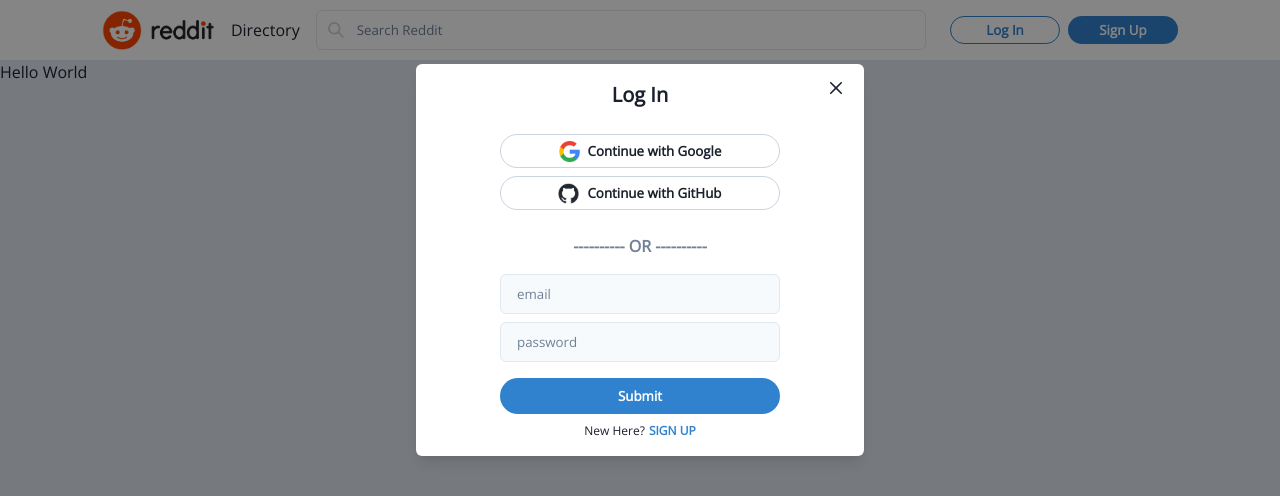
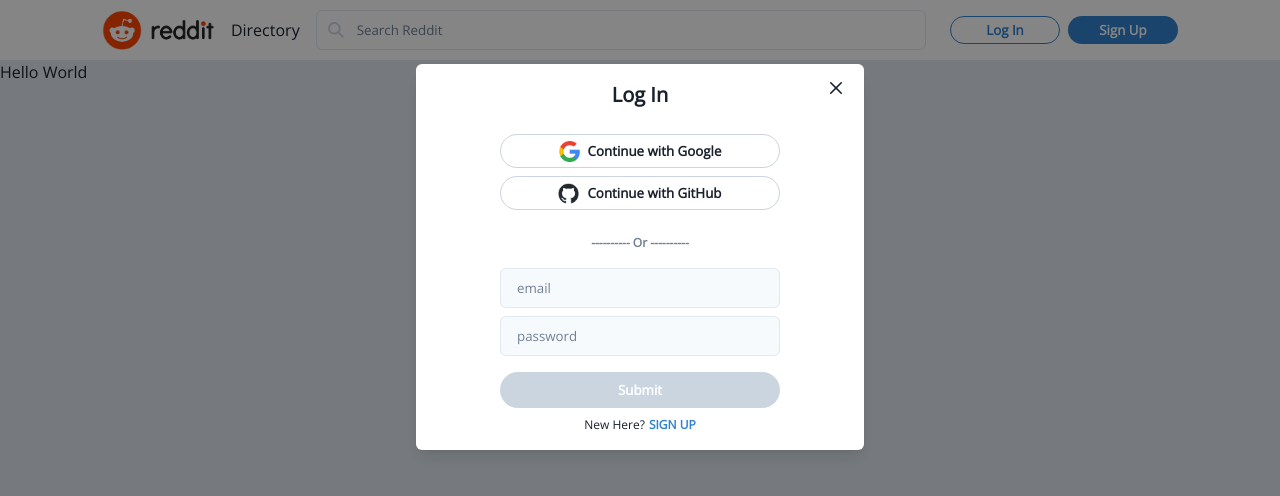
Before and after one commit to steinbergpeter/reddit-clone, a Next.js app: page / in a window 1280 px wide. Both pictures are taken after a click on the button "Log In". Shown: the top 496 px of the page. Built offline with nearby package versions, Linux system fonts and the light colour scheme; no server answers.

Commit message:
finish login & signup, also errors, but not yet login success

```diff
--- a/src/components/Modals/AuthModal/AuthModal.tsx
+++ b/src/components/Modals/AuthModal/AuthModal.tsx
@@ -43,8 +43,8 @@ const AuthModal: FC = () => {
               width="70%"
             >
               <OAuthButtons />
-              <Text color="gray.500" fontWeight={700}>
-                ---------- OR ----------
+              <Text color="gray.500" fontWeight={700} fontSize={12}>
+                ---------- Or ----------
               </Text>
               <AuthInputs />
               {/* <ResetPassword/> */}
--- a/src/components/Modals/AuthModal/Login.tsx
+++ b/src/components/Modals/AuthModal/Login.tsx
@@ -1,22 +1,39 @@
 import { Input, Button, Flex, Text } from '@chakra-ui/react'
 import { FC, useState, ChangeEvent, FormEvent } from 'react'
-import { authModalState, AuthModalState } from '@/atoms/authModalAtom'
+import { authModalState } from '@/atoms/authModalAtom'
 import { useSetRecoilState } from 'recoil'
+import { useSignInWithEmailAndPassword } from 'react-firebase-hooks/auth'
+import { auth } from '@/firebase/clientApp'
+import { FIREBASE_ERRORS } from '@/firebase/firebaseErrors'
 
 const Login: FC = () => {
   const setAuthModalState = useSetRecoilState(authModalState)
 
-  const [loginForm, setLoginForm] = useState({
+  const loginFormDefault = {
     email: '',
     password: '',
-  })
+  }
+  const [loginForm, setLoginForm] = useState(loginFormDefault)
+  const { email, password } = loginForm
+
+  const [
+    signInWithEmailAndPassword,
+    user,
+    loading,
+    error,
+  ] = useSignInWithEmailAndPassword(auth)
 
   const handleChange = (e: ChangeEvent<HTMLInputElement>) => {
     setLoginForm(p => ({ ...p, [e.target.name]: e.target.value }))
   }
+
+  const isLoginActive = email === '' || password === ''
+
   //Firebase logic
-  const submitForm = (e: FormEvent) => {
+  const submitForm = (e: FormEvent<HTMLFormElement>) => {
     e.preventDefault()
+    signInWithEmailAndPassword(email, password)
+    setLoginForm(loginFormDefault)
   }
 
   const switchToSignup = () => {
@@ -75,7 +92,16 @@ const Login: FC = () => {
           borderColor: 'blue.500',
         }}
       />
-      <Button width="100%" height="36px" my={2} type="submit">
+      <Text textAlign="center" color="red" fontSize="10pt">
+        {error && FIREBASE_ERRORS[error.code as keyof typeof FIREBASE_ERRORS]}
+      </Text>
+      <Button
+        width="100%"
+        height="36px"
+        my={2}
+        type="submit"
+        isActive={isLoginActive}
+      >
         Submit
       </Button>
       <Flex fontSize="9pt" justify="center">
--- a/src/components/Modals/AuthModal/OAuthButtons.tsx
+++ b/src/components/Modals/AuthModal/OAuthButtons.tsx
@@ -1,10 +1,23 @@
-import { Flex, Button, Image } from '@chakra-ui/react'
+import { Flex, Button, Image, Text } from '@chakra-ui/react'
 import { FC } from 'react'
+import { useSignInWithGoogle } from 'react-firebase-hooks/auth'
+import { auth } from '@/firebase/clientApp'
 
 const OAuthButtons: FC = () => {
+  const [signInWithGoogle, user, loading, error] = useSignInWithGoogle(auth)
+
+  const handleGoogleClick = () => {
+    signInWithGoogle()
+  }
+
   return (
     <Flex direction="column" width="100%" mb={4}>
-      <Button mb={2} variant="oauth">
+      <Button
+        mb={2}
+        variant="oauth"
+        isLoading={loading}
+        onClick={handleGoogleClick}
+      >
         <Image src="/images/googlelogo.png" height="21px" mr={2} />
         Continue with Google
       </Button>
@@ -12,6 +25,7 @@ const OAuthButtons: FC = () => {
         <Image src="/images/github-mark.png" height="21px" mr={2} />
         Continue with GitHub
       </Button>
+      {error && <Text>{error.message}</Text>}
     </Flex>
   )
 }
--- a/src/components/Modals/AuthModal/Signup.tsx
+++ b/src/components/Modals/AuthModal/Signup.tsx
@@ -1,32 +1,30 @@
+import { FC, useState, ChangeEvent, FormEvent } from 'react'
 import { Input, Button, Flex, Text } from '@chakra-ui/react'
-import { FC, useState, ChangeEvent, FormEvent } from 'react'
-import { authModalState, AuthModalState } from '@/atoms/authModalAtom'
+import { authModalState } from '@/atoms/authModalAtom'
 import { useSetRecoilState } from 'recoil'
+import { useCreateUserWithEmailAndPassword } from 'react-firebase-hooks/auth'
 import { auth } from '@/firebase/clientApp'
-import { useCreateUserWithEmailAndPassword } from 'react-firebase-hooks/auth'
+import { FIREBASE_ERRORS } from '@/firebase/firebaseErrors'
 
 const Signup: FC = () => {
   const setAuthModalState = useSetRecoilState(authModalState)
-
   const signupFormDefault = {
     email: '',
     password: '',
     confirmPassword: '',
   }
-
   const [signupForm, setSignupForm] = useState(signupFormDefault)
+  const { email, password, confirmPassword } = signupForm
 
   const [error, setError] = useState('')
-
-  const { email, password, confirmPassword } = signupForm
-
+  const isSubmitActive =
+    email === '' || password === '' || confirmPassword === ''
   const [
     createUserWithEmailAndPassword,
     user,
     loading,
     userError,
   ] = useCreateUserWithEmailAndPassword(auth)
-
   //Firebase logic
   const submitForm = (e: FormEvent<HTMLFormElement>) => {
     e.preventDefault()
@@ -36,14 +34,12 @@ const Signup: FC = () => {
       return
     }
     createUserWithEmailAndPassword(email, password)
+    // setAuthModalState(p => ({ ...p, isOpen: false }))
     setSignupForm(signupFormDefault)
-    setAuthModalState(prev => ({ ...prev, isOpen: false }))
   }
-
   const handleChange = (e: ChangeEvent<HTMLInputElement>) => {
     setSignupForm(p => ({ ...p, [e.target.name]: e.target.value }))
   }
-
   const switchToLogin = () => {
     setAuthModalState(p => ({ ...p, view: 'login' }))
   }
@@ -125,17 +121,20 @@ const Signup: FC = () => {
           borderColor: 'blue.500',
         }}
       />
-      {error && (
-        <Text textAlign="center" color="red">
-          {error}
-        </Text>
-      )}
+
+      <Text textAlign="center" color="red" fontSize="10pt">
+        {error && error}
+        {userError &&
+          FIREBASE_ERRORS[userError.code as keyof typeof FIREBASE_ERRORS]}
+      </Text>
+
       <Button
         width="100%"
         height="36px"
         my={2}
         type="submit"
         isLoading={loading}
+        isActive={isSubmitActive}
       >
         Submit
       </Button>
--- /dev/null
+++ b/src/firebase/firebaseErrors.ts
@@ -0,0 +1,7 @@
+export const FIREBASE_ERRORS = {
+  'auth/email-already-in-use': 'There is already an account with that email.',
+  'auth/invalid-email': 'That is not a valid email.',
+  'auth/invalid-password': 'That is not a valid password.',
+  'auth/user-not-found': 'Invalid email or password',
+  'auth/wrong-password': 'Invalid email or password',
+}
```
